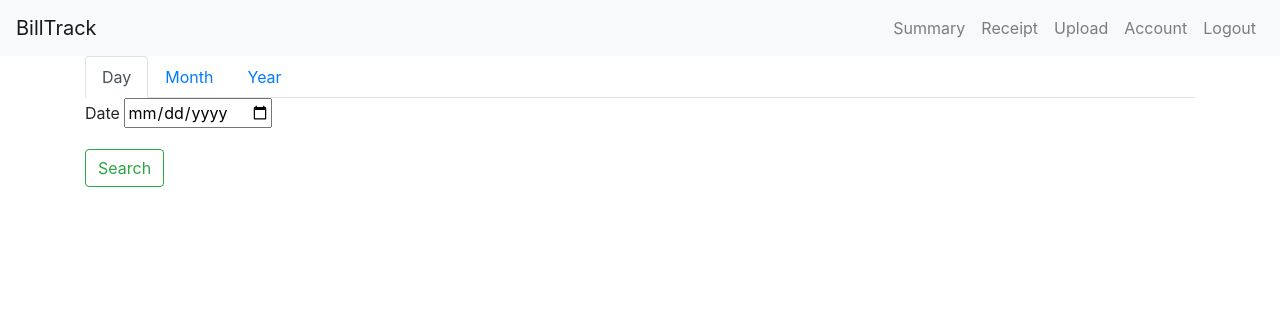
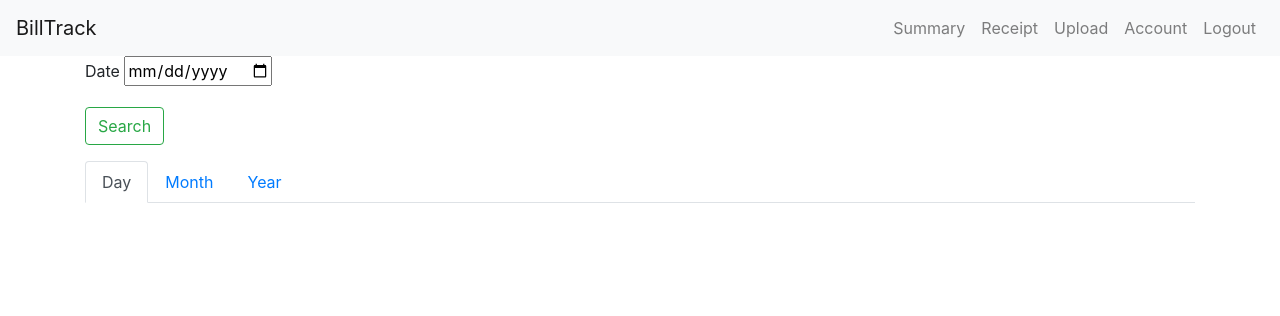
Before and after one commit to lfchain/Bill-tracker, a Flask app: page /summary in a window 1280 px wide. Shown: the top 316 px of the page. Run offline with Flask 2, Linux system fonts and the light colour scheme; the visitor is signed in with stand-in values (Sample User, id 1); some libraries are stand-ins or nearby versions.

Commit message:
minor change

```diff
--- a/flask_app/templates/summary.html
+++ b/flask_app/templates/summary.html
@@ -1,5 +1,17 @@
 {% extends "header.html" %}
 {% block content %}
+<div class="row">
+    <div class="col">
+        <form method="POST" action="">
+            {{ date.csrf_token }}
+            <div class="form-group">
+                {{ date.date.label }}
+                {{ date.date(class="datepicker") }}
+            </div>
+            <button type="submit" class="btn btn-outline-success">Search</button>
+        </form>
+    </div>
+</div>
 
 <ul class="nav nav-tabs">
     <li class="nav-item"><a class="nav-link active" href="#Day" aria-controls="home" role="tab" data-toggle="tab">Day</a></li>
@@ -10,14 +22,6 @@
 
 <div class="tab-content">
     <div role="tabpanel" class="tab-pane active" id="Day">
-        <form method="POST" action="">
-            {{ date.csrf_token }}
-            <div class="form-group">
-                {{ date.date.label }}
-                {{ date.date(class="datepicker") }}
-            </div>
-            <button type="submit" class="btn btn-outline-success">Search</button>
-        </form>
         {% if message %}
             <h3> {{message}}</h3>
         {% endif %}
```
